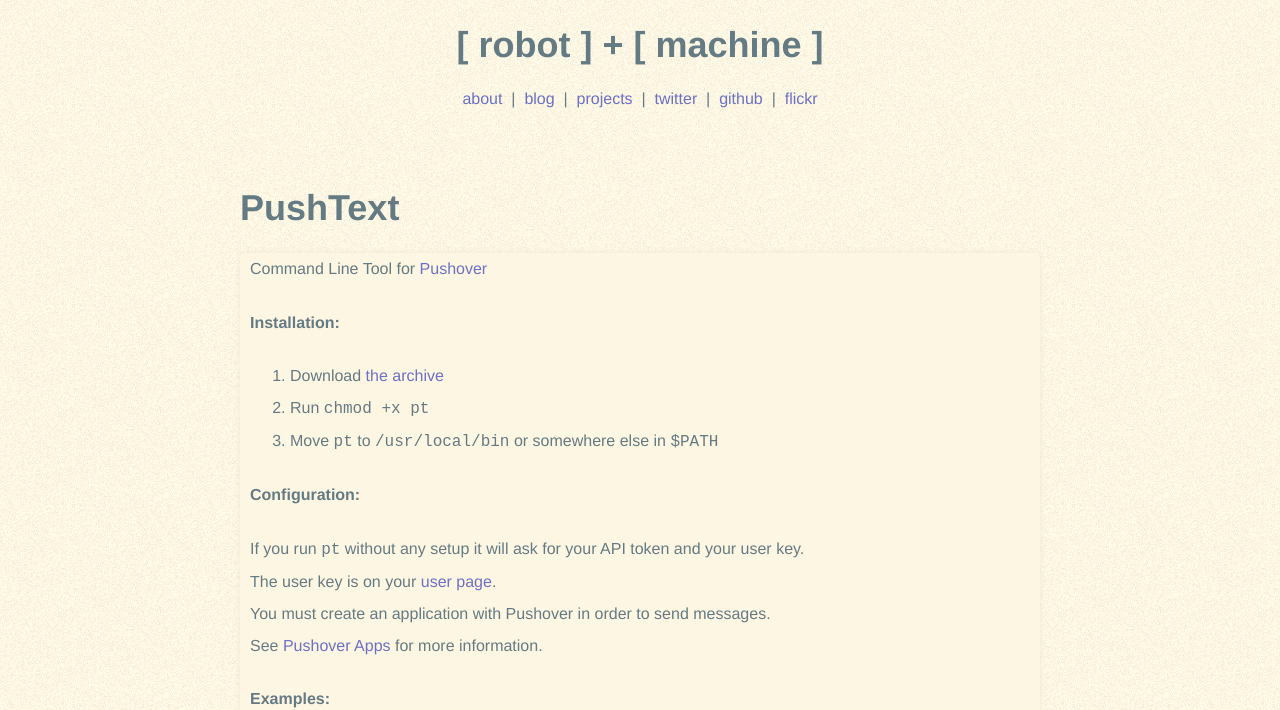
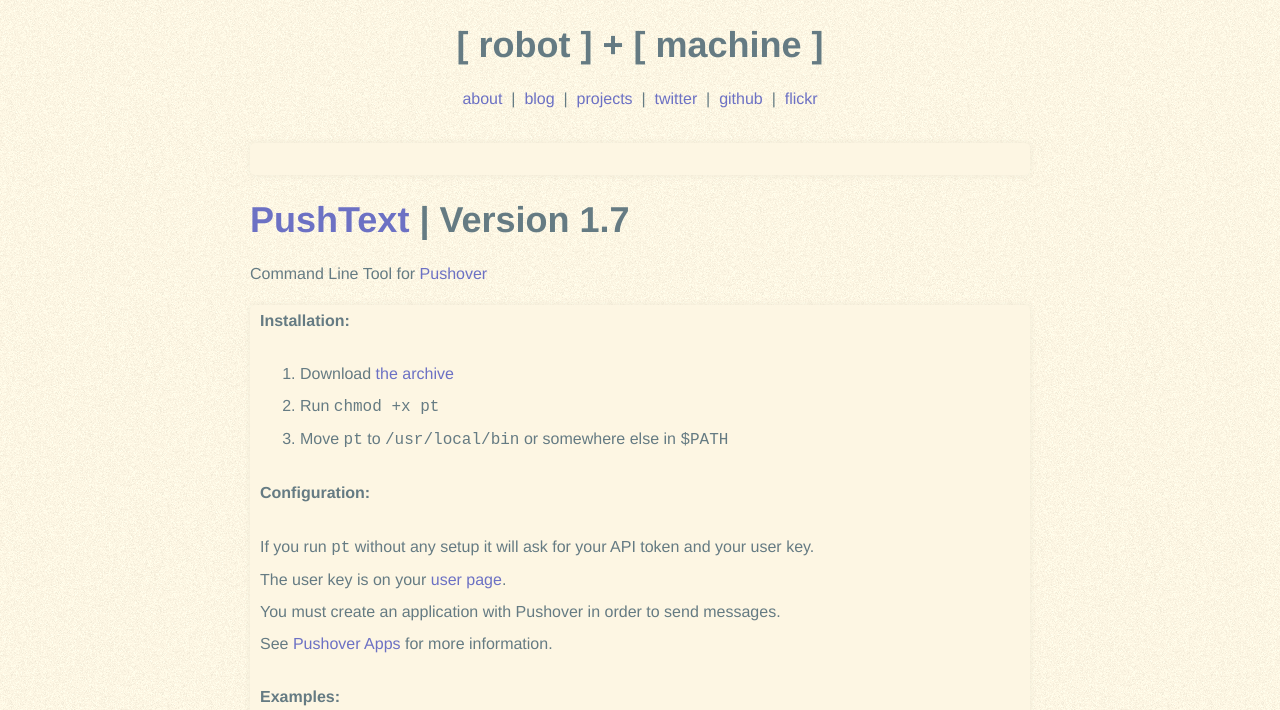
Before and after one commit to robotmachine/Jekyll-Blog, a Jekyll site: the page built from projects/_posts/2012-10-23-pt.md, in a window 1280 px wide and 900 px high, cut to the strip 0-710 px from the top of the window. Built offline with Jekyll 4.4.1, drawn with Linux system fonts in a browser that asks for light colours; some web fonts are replaced; Markdown is read by kramdown in place of the engine named in the settings.

Commit message:
Updated project pages to fix markdown and include version numbers and Git pages.

```diff
--- a/_layouts/blog.html
+++ b/_layouts/blog.html
@@ -4,7 +4,7 @@
 permalink: /blog/:year/:month/:day/:title.html
 ---
 <div class="box"> &nbsp; </div>
-  <h1 class="blog">{{ page.title }}</h1>
+  <h1 class="post">{{ page.title }}</h1>
 <div class="box">
   {{ content }}
 </div>
--- a/_layouts/project.html
+++ b/_layouts/project.html
@@ -1,9 +1,11 @@
 ---
+layout_name: project
 layout: default
-permalink: /projects/:year/:month/:day/:title.html
+permalink: /projects/:title.html
 ---
+<div class="box"> &nbsp; </div>
+  <h1 class="post"><a href="https://github.com/{{ site.username }}/{{ page.title }}">{{ page.title }}</a> {% if page.version %} | Version {{ page.version }}{% endif %}</h1>
+  {% if page.excerpt %}{{ page.excerpt }}{% endif %}
+<div class="box">
+  {{ content }}
 </div>
-  <h1 class="project">{{ page.title }}</h1>
-<div class="box">
-  {% if page.excerpt %}{{ page.excerpt }}{% endif %}
-  {{ content }}
--- a/blog/index.html
+++ b/blog/index.html
@@ -2,7 +2,9 @@
 layout: post
 title: Blog Posts
 ---
+<p>
     {% for blog in site.categories.blog %}
       {{ blog.date | date: "%-d %b, %Y" }} :: <abbr title="{{ blog.excerpt }}"><a href="{{ blog.url | prepend: site.url }}">{{ blog.title }}</a></abbr>
       {% if forloop.last == false %}<br>{% endif %}
     {% endfor %}
+</p>
--- a/projects/_posts/2012-10-23-pt.md
+++ b/projects/_posts/2012-10-23-pt.md
@@ -1,6 +1,7 @@
 ---
 layout: project
 title: PushText
+version: 1.7
 excerpt: Command Line Tool for <a href="https://pushover.net">Pushover</a>
 ---
 #### Installation:
--- a/projects/index.html
+++ b/projects/index.html
@@ -2,7 +2,9 @@
 layout: post
 title: Projects
 ---
+<p>
     {% for project in site.categories.projects %}
       <a href="{{ project.url | prepend: site.url }}">{{ project.title }}</a>&mdash; {{ project.excerpt }}
       {% if forloop.last == false %}<br>{% endif %}
     {% endfor %}
+</p>
```
Also changed, not shown: projects/_posts/2014-05-14-ql.md (+6 -0 lines).
